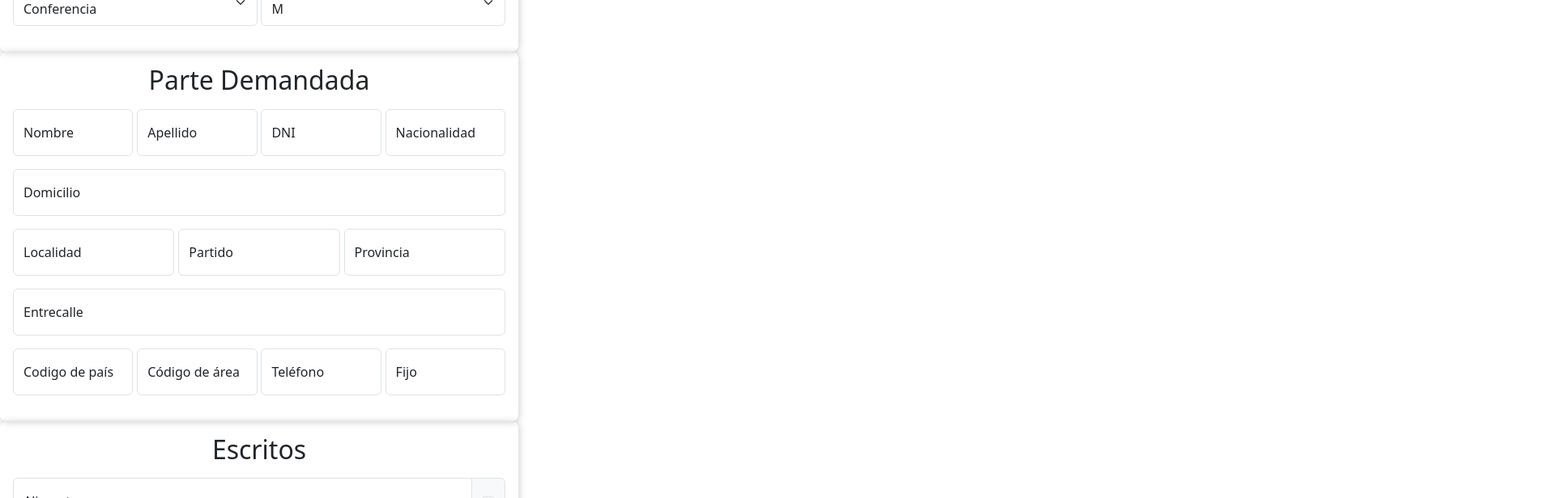
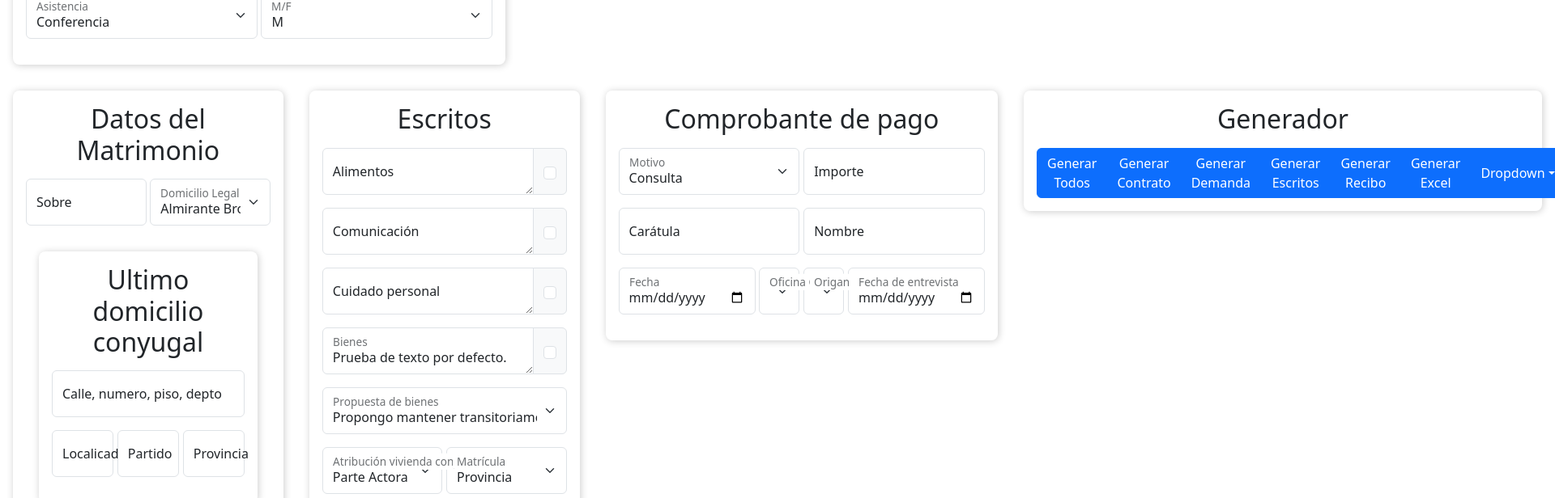
Before and after one commit to SirNando/webdev-tdv-accessonline, a React (Vite) app in the folder react/: page / in a window 1280 px wide. Shown: the part 540-1156 px from the top of the page at 81% size, 1920 px wide, since content can reach past the window. Built offline with nearby package versions, Linux system fonts and the light colour scheme.

Commit message:
Added subsections and submission buttons

```diff
--- a/react/src/index.css
+++ b/react/src/index.css
@@ -0,0 +1,3 @@
+html {
+  min-width: 1920px;
+}
--- /dev/null
+++ b/react/src/views/Form.css
@@ -0,0 +1,18 @@
+form {
+  display: flex;
+  flex-direction: column;
+}
+
+div {
+  display: flex;
+}
+
+section {
+  margin: 1rem;
+  height: fit-content;
+  width: 100%;
+}
+
+.subsection {
+  width: auto;
+}
--- a/react/src/views/Form.jsx
+++ b/react/src/views/Form.jsx
@@ -1,20 +1,29 @@
+import "./Form.css";
 import ParteActora from "./includes/ParteActora";
 import ParteDemandada from "./includes/ParteDemandada";
 import Escritos from "./includes/Escritos";
 import DatosDelMatrimonio from "./includes/DatosMatrimonio";
 import Honorarios from "./includes/Honorarios";
 import Comprobante from "./includes/Comprobante";
+import Submission from "./includes/Submission";
 
 const Form = () => {
   return (
-    <>
-      <ParteActora></ParteActora>
-      <ParteDemandada></ParteDemandada>
-      <Escritos></Escritos>
-      <DatosDelMatrimonio></DatosDelMatrimonio>
-      <Honorarios></Honorarios>
-      <Comprobante></Comprobante>
-    </>
+    <form>
+      <div>
+        <ParteActora></ParteActora>
+        <ParteDemandada></ParteDemandada>
+        <Honorarios></Honorarios>
+      </div>
+      <div>
+        <DatosDelMatrimonio></DatosDelMatrimonio>
+        <Escritos></Escritos>
+        <div>
+          <Comprobante></Comprobante>
+          <Submission></Submission>
+        </div>
+      </div>
+    </form>
   );
 };
 
--- /dev/null
+++ b/react/src/views/UI/SubSection.jsx
@@ -0,0 +1,31 @@
+const SubSection = (props) => {
+  const sectionTitle = props.title;
+
+  const listStyles = {
+    listStyle: "none",
+    margin: 0,
+    padding: 0,
+  };
+
+  const sectionStyles = {
+    padding: "1rem",
+    borderRadius: "8px",
+    boxShadow: "1px 1px 10px rgba(0,0,0,0.2)",
+  };
+
+  const headingStyles = {
+    textAlign: "center",
+    margin: "1rem",
+    marginTop: 0,
+    padding: 0,
+  };
+
+  return (
+    <section className="subsection" style={sectionStyles}>
+      <h2 style={headingStyles}>{sectionTitle}</h2>
+      <ul style={listStyles}>{props.children}</ul>
+    </section>
+  );
+};
+
+export default SubSection;
--- a/react/src/views/includes/DatosMatrimonio.jsx
+++ b/react/src/views/includes/DatosMatrimonio.jsx
@@ -1,4 +1,5 @@
 import Section from "../UI/Section";
+import SubSection from "../UI/SubSection";
 import SectionGroup from "../UI/SectionGroup";
 import Input from "../UI/Input";
 import Select from "../UI/Select";
@@ -35,7 +36,7 @@ const DatosDelMatrimonio = () => {
         <Input label="Sobre"></Input>
         <Select label="Domicilio Legal" options={domiciliosLegales}></Select>
       </SectionGroup>
-      <Section title="Ultimo domicilio conyugal">
+      <SubSection title="Ultimo domicilio conyugal">
         <SectionGroup>
           <Input label="Calle, numero, piso, depto"></Input>
         </SectionGroup>
@@ -44,7 +45,7 @@ const DatosDelMatrimonio = () => {
           <Input label="Partido"></Input>
           <Input label="Provincia"></Input>
         </SectionGroup>
-      </Section>
+      </SubSection>
       <SectionGroup>
         <Input label="Acta"></Input>
         <Input label="Tomo"></Input>
--- a/react/src/views/includes/Honorarios.jsx
+++ b/react/src/views/includes/Honorarios.jsx
@@ -1,4 +1,5 @@
 import Section from "../UI/Section";
+import SubSection from "../UI/SubSection";
 import Input from "../UI/Input";
 import SectionGroup from "../UI/SectionGroup";
 import Checkbox from "../UI/Checkbox";
@@ -30,14 +31,14 @@ const Honorarios = () => {
         <Input label="Primer vencimiento" type="date"></Input>
         <Input label="Fecha de firma" type="date"></Input>
       </SectionGroup>
-      <Section title="Partida de matrimonio">
+      <SubSection title="Partida de matrimonio">
         <SectionGroup>
           <Select options={partidaOptions} label="Con Partida"></Select>
-          <Input label="Cantidad de cuotas"></Input>
-          <Input label="Valor de cuotas"></Input>
+          <Input label="Cantidad cuotas"></Input>
+          <Input label="Valor cuotas"></Input>
           <Select options={medioDePagoOptions} label="Medio de pago"></Select>
         </SectionGroup>
-      </Section>
+      </SubSection>
     </Section>
   );
 };
--- /dev/null
+++ b/react/src/views/includes/Submission.jsx
@@ -0,0 +1,31 @@
+import Button from "react-bootstrap/Button";
+import DropdownButton from "react-bootstrap/DropdownButton";
+import Dropdown from "react-bootstrap/Dropdown";
+import { ButtonGroup } from "react-bootstrap";
+import Section from "../UI/Section";
+
+const Submission = () => {
+  return (
+    <Section title="Generador">
+      <ButtonGroup>
+        <Button>Generar Todos</Button>
+        <Button>Generar Contrato</Button>
+        <Button>Generar Demanda</Button>
+        <Button>Generar Escritos</Button>
+        <Button>Generar Recibo</Button>
+        <Button>Generar Excel</Button>
+
+        <DropdownButton
+          as={ButtonGroup}
+          title="Dropdown"
+          id="bg-nested-dropdown"
+        >
+          <Dropdown.Item eventKey="1">Dropdown link</Dropdown.Item>
+          <Dropdown.Item eventKey="2">Dropdown link</Dropdown.Item>
+        </DropdownButton>
+      </ButtonGroup>
+    </Section>
+  );
+};
+
+export default Submission;
```
Also changed, not shown: react/src/views/UI/FormLine.jsx (deleted), react/src/views/UI/Radio.jsx (deleted).
